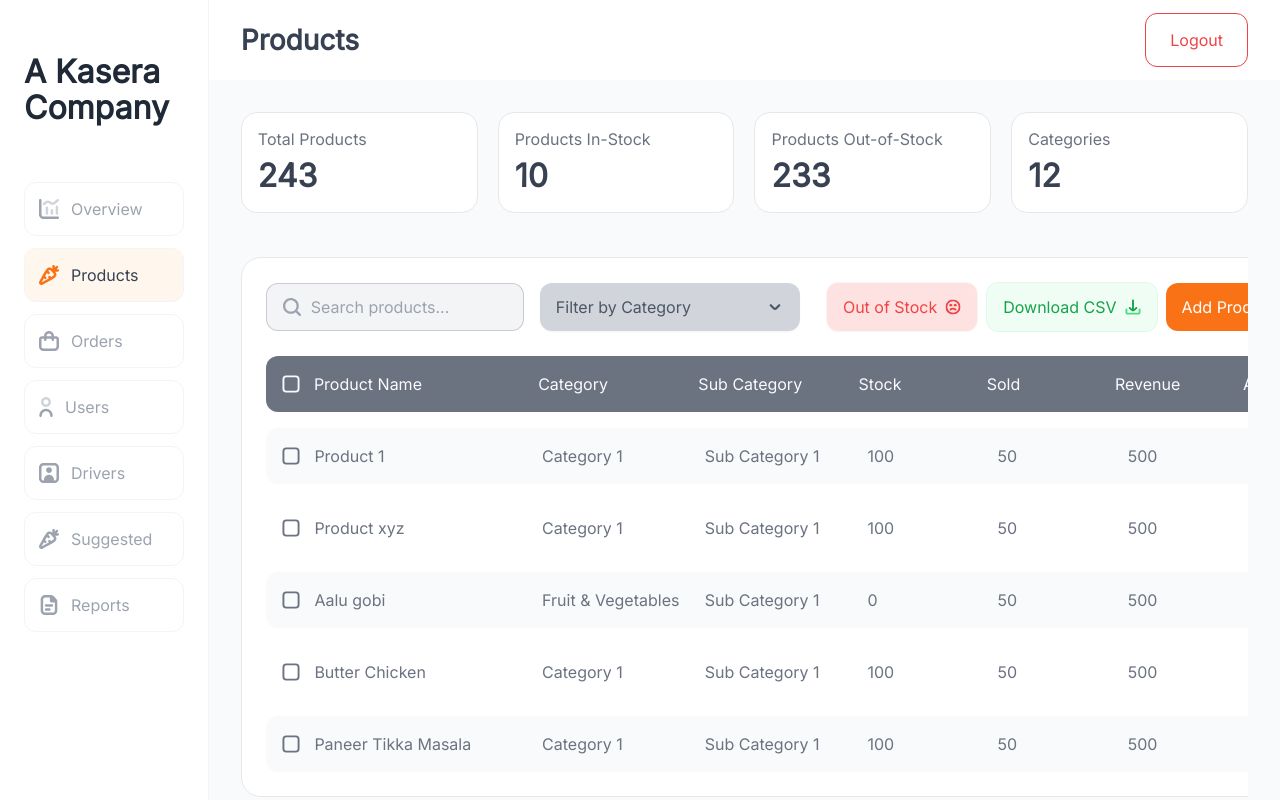
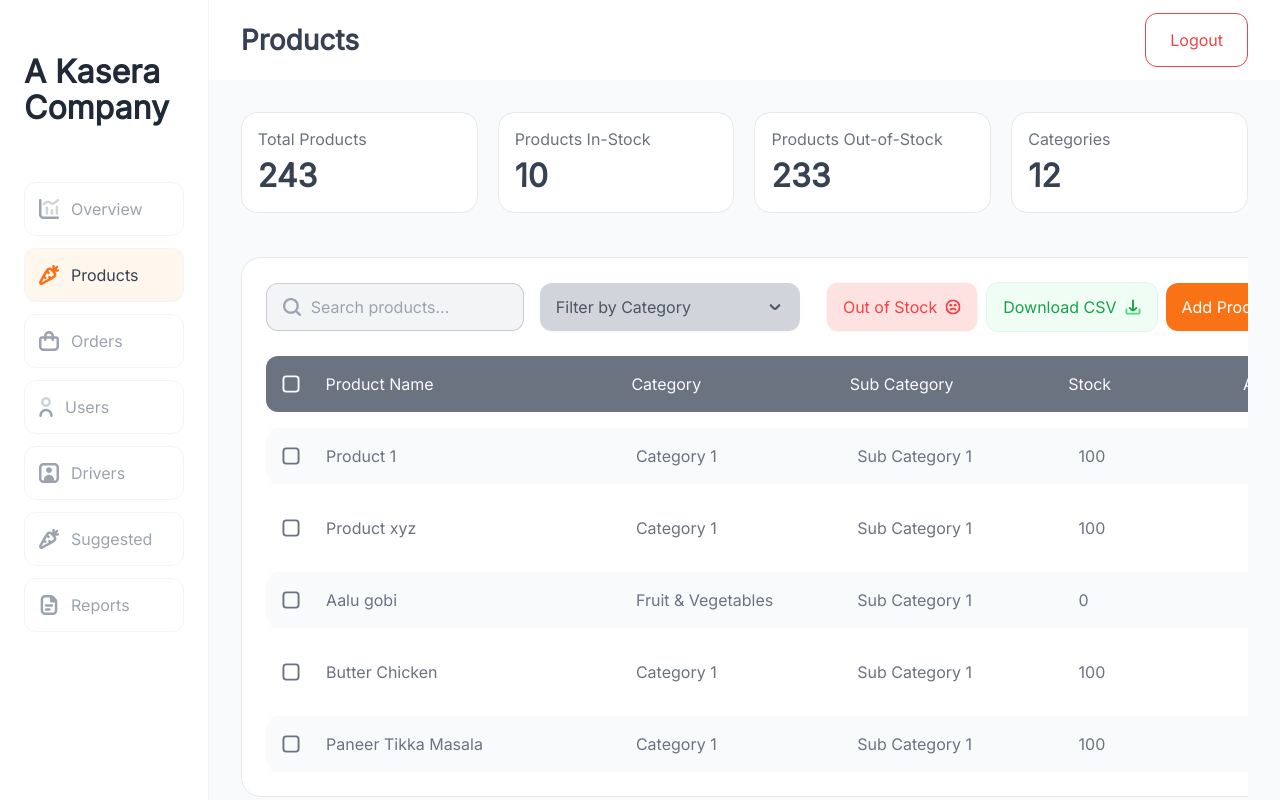
Before and after one commit to nikhilo3/Grocerry-admin, a React (Vite) app: page /products in a window 1280 px wide. Built offline with nearby package versions, Linux system fonts and the light colour scheme.

Commit message:
fic: complete fixing

```diff
--- a/src/assets/mockData/products.ts
+++ b/src/assets/mockData/products.ts
@@ -23,39 +23,29 @@ export const products = [
     category: "Category 1",
     subCategory: "Sub Category 1",
     stock: 100,
-    sold: 50,
-    revenue: 500,
   },
   {
     name: "Product xyz",
     category: "Category 1",
     subCategory: "Sub Category 1",
     stock: 100,
-    sold: 50,
-    revenue: 500,
   },
   {
     name: "Aalu gobi",
     category: "Fruit & Vegetables",
     subCategory: "Sub Category 1",
     stock: 0,
-    sold: 50,
-    revenue: 500,
   },
   {
     name: "Butter Chicken",
     category: "Category 1",
     subCategory: "Sub Category 1",
     stock: 100,
-    sold: 50,
-    revenue: 500,
   },
   {
     name: "Paneer Tikka Masala",
     category: "Category 1",
     subCategory: "Sub Category 1",
     stock: 100,
-    sold: 50,
-    revenue: 500,
   },
 ];
--- a/src/pages/Products/index.tsx
+++ b/src/pages/Products/index.tsx
@@ -90,7 +90,7 @@ const ProductsPage = () => {
             <div
               className="grid bg-accent-500 rounded-xl p-4 text-accent-50 font-normal"
               style={{
-                gridTemplateColumns: "1fr 7fr 5fr 5fr 4fr 4fr 4fr 1fr",
+                gridTemplateColumns: "1fr 7fr 5fr 5fr 4fr 1fr",
               }}
             >
               <button>
@@ -100,8 +100,6 @@ const ProductsPage = () => {
               <span>Category</span>
               <span>Sub Category</span>
               <span>Stock</span>
-              <span>Sold</span>
-              <span>Revenue</span>
               <span>Actions</span>
             </div>
             {filteredData.length > 0 ? (
@@ -110,7 +108,7 @@ const ProductsPage = () => {
                   key={index}
                   className="grid even:bg-accent-50 rounded-xl p-4 text-accent-500 font-normal"
                   style={{
-                    gridTemplateColumns: "1fr 7fr 5fr 5fr 4fr 4fr 4fr 1fr",
+                    gridTemplateColumns: "1fr 7fr 5fr 5fr 4fr 1fr",
                   }}
                 >
                   <button>
```
